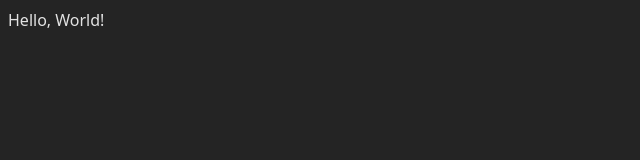
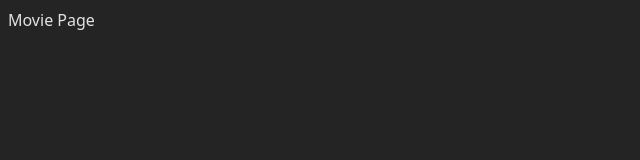
Before and after one commit to makerofdanse/omdbapi-webui-exam, a React (Vite) app: page /movie/1 in a window 1280 px wide. Shown: the top 160 px of the page, without its empty margins (0-640 px from the left). Built offline with nearby package versions, Linux system fonts and the light colour scheme.

Commit message:
feat: add basic routing, add pages Movie and Search

```diff
--- a/src/App.tsx
+++ b/src/App.tsx
@@ -1,5 +1,15 @@
+import { Routes, Route } from "react-router-dom";
+import SearchPage from "./pages/SearchPage";
+import MoviePage from "./pages/MoviePage";
 import "./App.css";
 
 export default function App() {
-    return <>Hello, World!</>;
+    return (
+        <div className="app">
+            <Routes>
+                <Route path="/" element={<SearchPage />} />
+                <Route path="/movie/:id" element={<MoviePage />} />
+            </Routes>
+        </div>
+    );
 }
--- a/src/main.tsx
+++ b/src/main.tsx
@@ -1,10 +1,18 @@
 import { StrictMode } from "react";
 import { createRoot } from "react-dom/client";
+import { BrowserRouter } from "react-router-dom";
+import { QueryClient, QueryClientProvider } from "@tanstack/react-query";
+import App from "./App.tsx";
 import "./index.css";
-import App from "./App.tsx";
+
+const queryClient = new QueryClient();
 
 createRoot(document.getElementById("root")!).render(
     <StrictMode>
-        <App />
+        <QueryClientProvider client={queryClient}>
+            <BrowserRouter>
+                <App />
+            </BrowserRouter>
+        </QueryClientProvider>
     </StrictMode>,
 );
--- /dev/null
+++ b/src/pages/MoviePage.tsx
@@ -0,0 +1,3 @@
+export default function MoviePage() {
+    return <div>Movie Page</div>;
+}
--- /dev/null
+++ b/src/pages/SearchPage.tsx
@@ -0,0 +1,3 @@
+export default function SearchPage() {
+    return <div>SearchPage</div>;
+}
```
